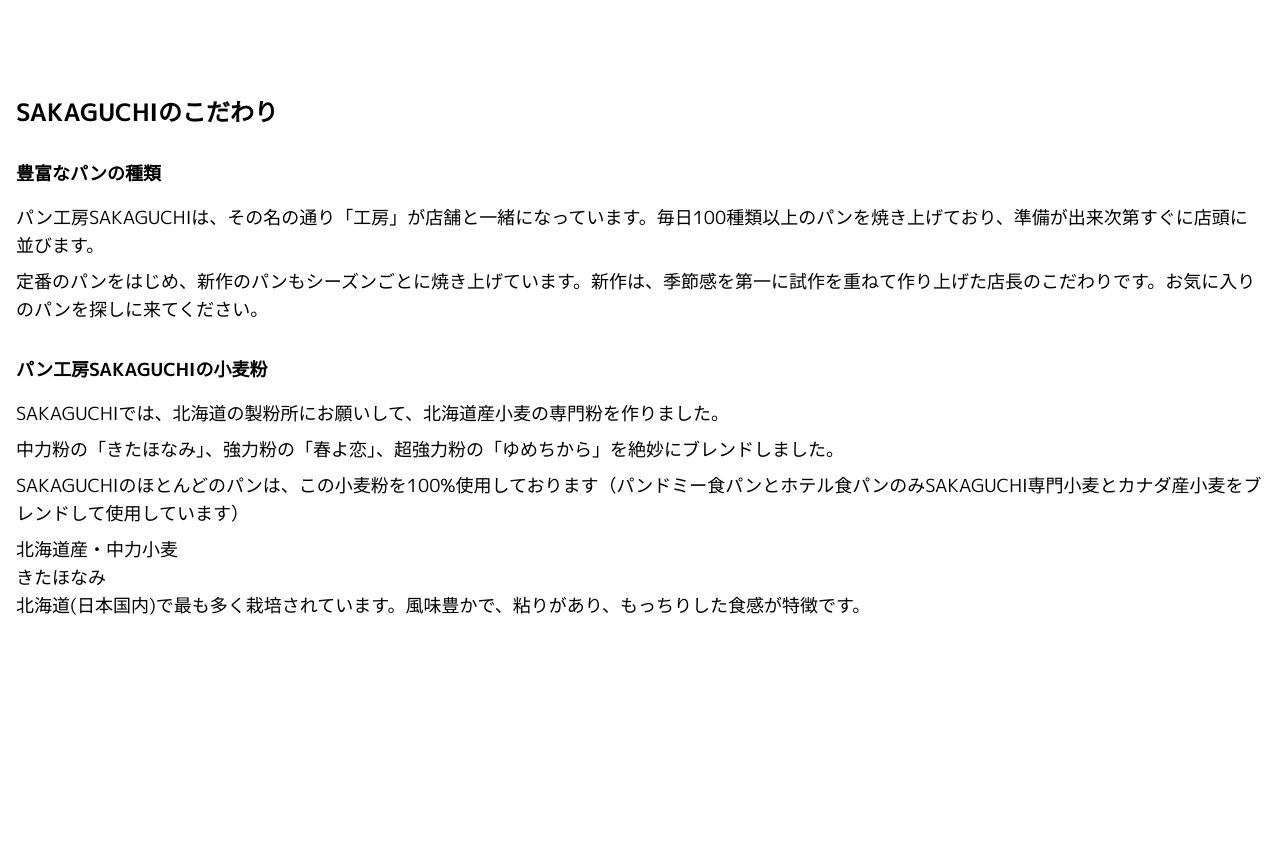
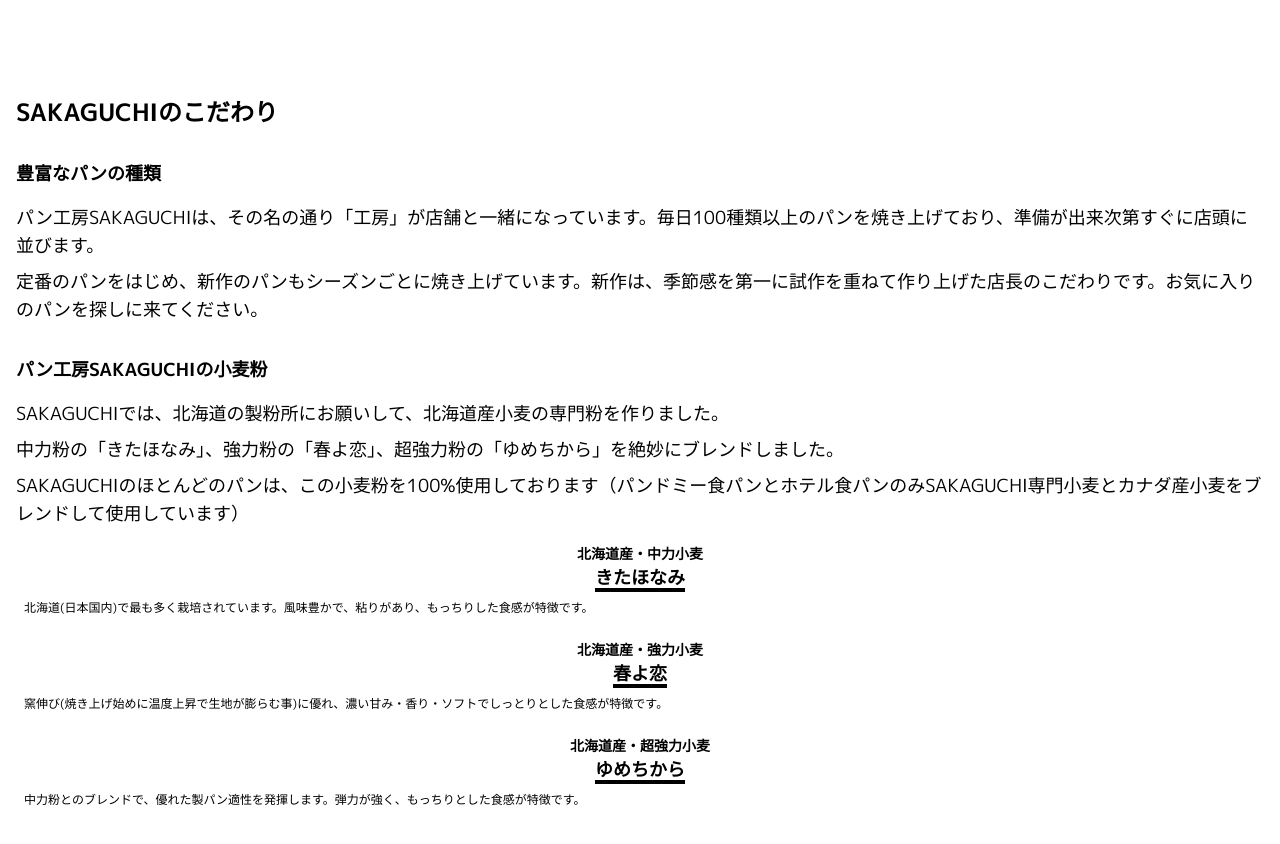
Before and after one commit to aktuehr/bread-sakaguchi-v2, a Next.js app: page /bread-sakaguchi/about in a window 1280 px wide. Shown: the top 844 px of the page. Before the commit the page ends 800 px from the top, so only its background shows below. Built offline with nearby package versions, Linux system fonts and the light colour scheme.

Commit message:
feat: DescriptionCardを作成し、AboutPageに適用

```diff
--- a/src/app/about/page.tsx
+++ b/src/app/about/page.tsx
@@ -1,4 +1,5 @@
 import { TitleAndContents } from '@/app/components/TitleAndContents';
+import DescriptionCard from '../components/DescriptionCard/DescriptionCard';
 
 export default function AboutPage() {
   return (
@@ -12,10 +13,25 @@
         <p>SAKAGUCHIでは、北海道の製粉所にお願いして、北海道産小麦の専門粉を作りました。</p>
         <p>中力粉の「きたほなみ」、強力粉の「春よ恋」、超強力粉の「ゆめちから」を絶妙にブレンドしました。</p>
         <p>SAKAGUCHIのほとんどのパンは、この小麦粉を100%使用しております（パンドミー食パンとホテル食パンのみSAKAGUCHI専門小麦とカナダ産小麦をブレンドして使用しています）</p>
-        <div>
-          <div>北海道産・中力小麦</div>
-          <div>きたほなみ</div>
-          <div>北海道(日本国内)で最も多く栽培されています。風味豊かで、粘りがあり、もっちりした食感が特徴です。</div>
+        <div className='flex flex-col gap-2'>
+          <DescriptionCard
+            title={'きたほなみ'}
+            subTitle={'北海道産・中力小麦'}
+          >
+            北海道(日本国内)で最も多く栽培されています。風味豊かで、粘りがあり、もっちりした食感が特徴です。
+          </DescriptionCard>
+          <DescriptionCard
+            title={'春よ恋'}
+            subTitle={'北海道産・強力小麦'}
+          >
+            窯伸び(焼き上げ始めに温度上昇で生地が膨らむ事)に優れ、濃い甘み・香り・ソフトでしっとりとした食感が特徴です。
+          </DescriptionCard>
+          <DescriptionCard
+            title={'ゆめちから'}
+            subTitle={'北海道産・超強力小麦'}
+          >
+            中力粉とのブレンドで、優れた製パン適性を発揮します。弾力が強く、もっちりとした食感が特徴です。
+          </DescriptionCard>
         </div>
       </TitleAndContents>
 
--- /dev/null
+++ b/src/app/components/DescriptionCard/DescriptionCard.tsx
@@ -0,0 +1,23 @@
+import { ReactNode } from "react";
+
+type DescriptionCardProps = {
+  title: string;
+  subTitle: string;
+  children: ReactNode;
+};
+
+const DescriptionCard = ({
+  title,
+  subTitle,
+  children,
+}: DescriptionCardProps) => (
+  <div className="flex flex-col gap-2 p-2 bg-secondary rounded-lg">
+    <div className="flex flex-col items-center">
+      <div className="text-sm font-bold text-primary">{subTitle}</div>
+      <div className="text-lg font-bold text-primary underline underline-offset-4 decoration-accent-pink decoration-4 ">{title}</div>
+    </div>
+    <div className="text-xs">{children}</div>
+  </div>
+);
+
+export default DescriptionCard
```
Also changed, not shown: src/app/components/DescriptionCard/index.tsx (added).
